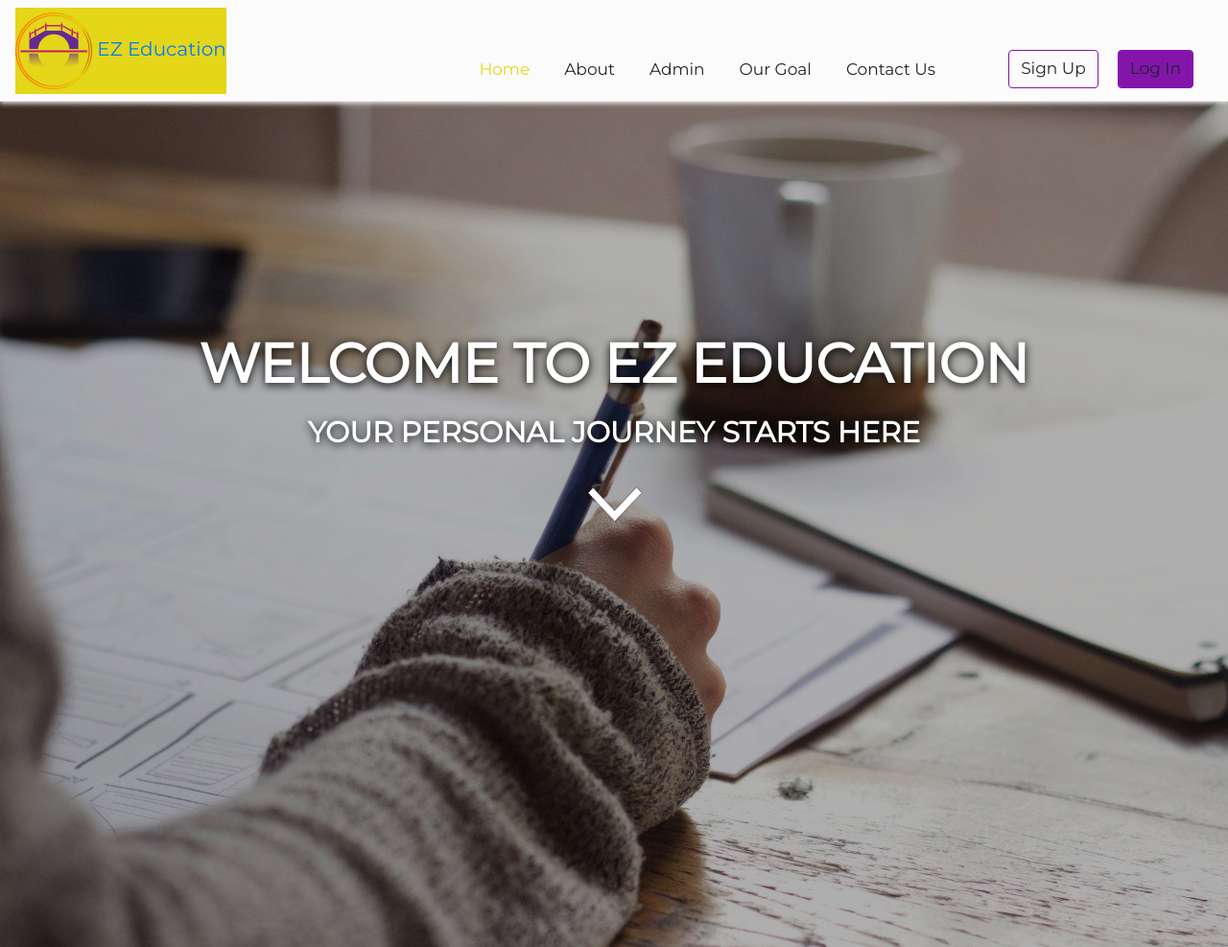
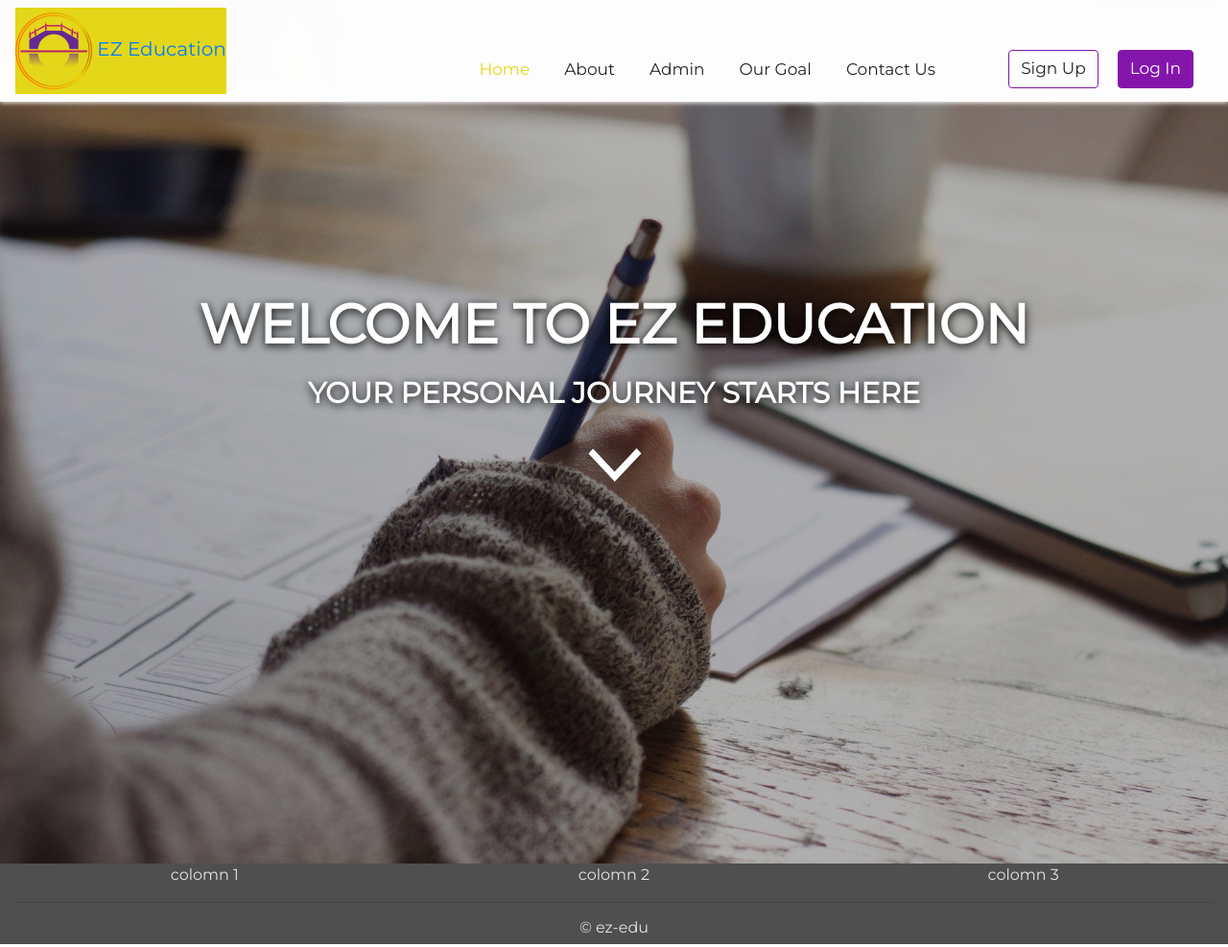
Before and after one commit to EddieZhang540/EZ-Education, a plain HTML site: page client/EZ Education.html in a window 1280 px wide. Shown: the top 987 px of the page at 96% size. Drawn offline with nearby package versions, Linux system fonts and the light colour scheme.

Commit message:
updated navbar

```diff
--- a/client/EZ-edu-stylesheet.css
+++ b/client/EZ-edu-stylesheet.css
@@ -5,6 +5,7 @@
 :root
 {
     --purple: #8415ab;
+    --darkpurple: #5c0e78;
     --yellow: #e4d618;
     --lightgray: #e4e4e4;
     --darkgray: #4f4f4f;
@@ -30,8 +31,8 @@ body
 
 nav
 {
-    background-color: rgba(255, 255, 255, 0.85);
-    box-shadow: 0px 2px 5px var(--lightgray);
+    background-color: rgba(255, 255, 255, 0.99);
+    box-shadow: 0px 1px 5px var(--white);
 }
 .navbar-brand
 {
@@ -70,16 +71,21 @@ nav
 }
 .nav-item .btn-primary
 {
-    color: var(--black);
+    color: var(--white);
     background-color: var(--purple);
     border-color: var(--purple);
+}
+.nav-item .btn-primary:hover
+{
+    color: var(--yellow);
+    background-color: var(--darkpurple);
+    border-color: var(--darkpurple);
 }
 
 
 /* main body */
 main
 {
-    padding-top: 105px;
     background-color: var(--lightgray);
 }
 
@@ -99,7 +105,7 @@ main
 }
 .caption
 {
-    padding-top: 30vh;
+    padding-top: 38vh;
 
     width: 100%;
     max-width: 100%;
@@ -109,7 +115,7 @@ main
 .caption h1
 {
     font-size: 57px;
-    font-weight: bold;
+    font-weight: bolder;
 
     margin-bottom: 20px;
 
```
